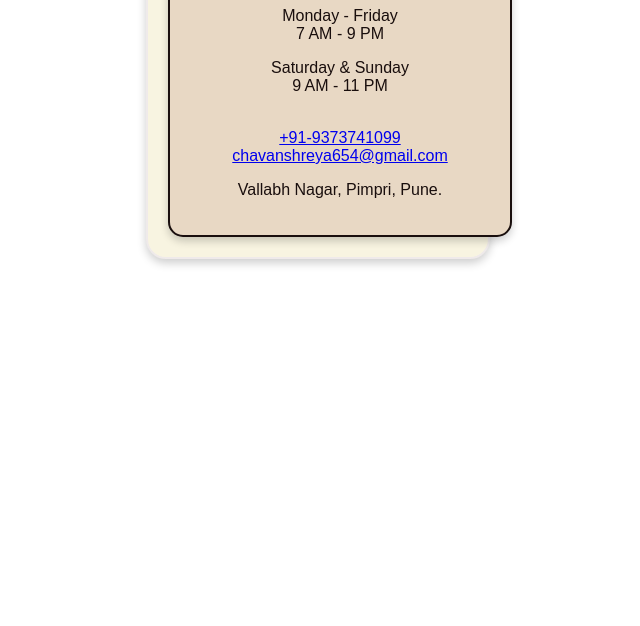
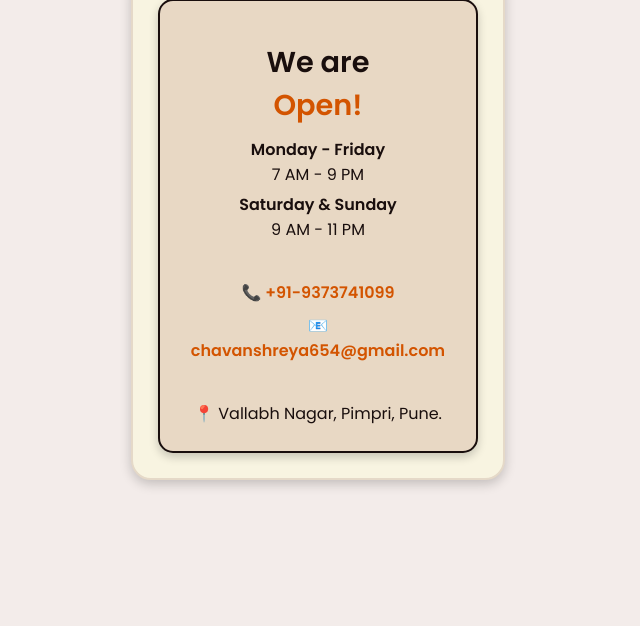
Before and after one commit to Pratik-shedge07/jspractice, a plain HTML site: page index.html in a window 1280 px wide. Shown: the part 174-800 px from the top of the page, without its empty margins (322-962 px from the left). Drawn offline with Linux system fonts and the light colour scheme.

Commit message:
info added

```diff
--- a/index.html
+++ b/index.html
@@ -4,21 +4,28 @@
     <meta charset="UTF-8">
     <meta name="viewport" content="width=device-width, initial-scale=1.0">
     <title>Greeting Page</title>
+    <link href="https://fonts.googleapis.com/css2?family=Poppins:wght@300;400;600&display=swap" rel="stylesheet">
+    <style>
+        body {
+            font-family: 'Poppins', sans-serif;
+            background-color: #F3ECEA;
+            display: flex;
+            justify-content: center;
+            align-items: center;
+            height: 100vh;
+            margin: 0;
+        }
 
-</head>
-<body>
-<style>
         .container-card {
             background-color: #F8F4E1;
-        padding: 20px;
-        width: 300px; /* Slightly increased width for better spacing */
-        max-width: 100%; /* Ensures responsiveness */
+            padding: 25px;
+            width: 320px;
+            max-width: 100%;
             text-align: center;
             border-radius: 20px;
-        box-shadow: 0px 4px 10px rgba(0, 0, 0, 0.2);
+            box-shadow: 0px 4px 12px rgba(0, 0, 0, 0.2);
             transition: transform 0.3s ease, box-shadow 0.3s ease;
-        border: 2px solid #efeaea;
-        margin: 20px auto; /* Centers dynamically */
+            border: 2px solid #E5D9C8;
         }
 
         .flyer {
@@ -27,37 +34,71 @@
             text-align: center;
             padding: 20px;
             border-radius: 15px;
-        width: 100%; /* Adjust to fit container */
-        font-family: 'Poppins', sans-serif;
             border: 2px solid #190e0d;
-        box-shadow: 0px 4px 8px rgba(0, 0, 0, 0.2);
+            box-shadow: 0px 4px 10px rgba(0, 0, 0, 0.2);
         }
 
-    /* Hover Effect */
+        .flyer h1 {
+            font-size: 1.8rem;
+            margin-bottom: 10px;
+            font-weight: 600;
+        }
+
+        .highlight {
+            color: #D35400;
+            font-weight: 700;
+        }
+
+        .flyer p {
+            font-size: 1rem;
+            margin: 5px 0;
+            font-weight: 400;
+        }
+
+        .number, .email {
+            display: block;
+            margin: 8px 0;
+            font-size: 1rem;
+            text-decoration: none;
+            color: #D35400;
+            font-weight: 600;
+            transition: color 0.3s ease;
+        }
+
+        .number:hover, .email:hover {
+            color: #B03A2E;
+        }
+
         .container-card:hover {
             transform: scale(1.05);
-        box-shadow: 0px 6px 12px rgba(0, 0, 0, 0.3);
+            box-shadow: 0px 6px 15px rgba(0, 0, 0, 0.3);
         }
 
         @media (max-width: 768px) {
+            body {
+                height: auto;
+                padding: 20px;
+            }
             .container-card {
                 width: 90%;
-            padding: 15px;
+                padding: 20px;
             }
             .flyer {
                 padding: 15px;
             }
         }
+    </style>
+</head>
+<body>
 
-</style>
 <div class="container-card">
     <div class="flyer">
-        <h1>We are <br> <span class="highlight">open!</span></h1>
-        <p>Monday - Friday<br>7 AM - 9 PM</p>
-        <p>Saturday & Sunday<br>9 AM - 11 PM</p><br>
-        <a href="tel:+919373741099" class="number">+91-9373741099</a>
-        <a href="mailto:chavanshreya654@gmail.com" class="email">chavanshreya654@gmail.com</a><br>
-        <p>Vallabh Nagar, Pimpri, Pune.</p>
+        <h1>We are <br> <span class="highlight">Open!</span></h1>
+        <p><strong>Monday - Friday</strong><br>7 AM - 9 PM</p>
+        <p><strong>Saturday & Sunday</strong><br>9 AM - 11 PM</p><br>
+        <a href="tel:+919373741099" class="number">📞 +91-9373741099</a>
+        <a href="mailto:chavanshreya654@gmail.com" class="email">📧 chavanshreya654@gmail.com</a><br>
+        <p>📍 Vallabh Nagar, Pimpri, Pune.</p>
     </div>
 </div>
 
```
Lines whose indentation alone changed are shown as unchanged.
